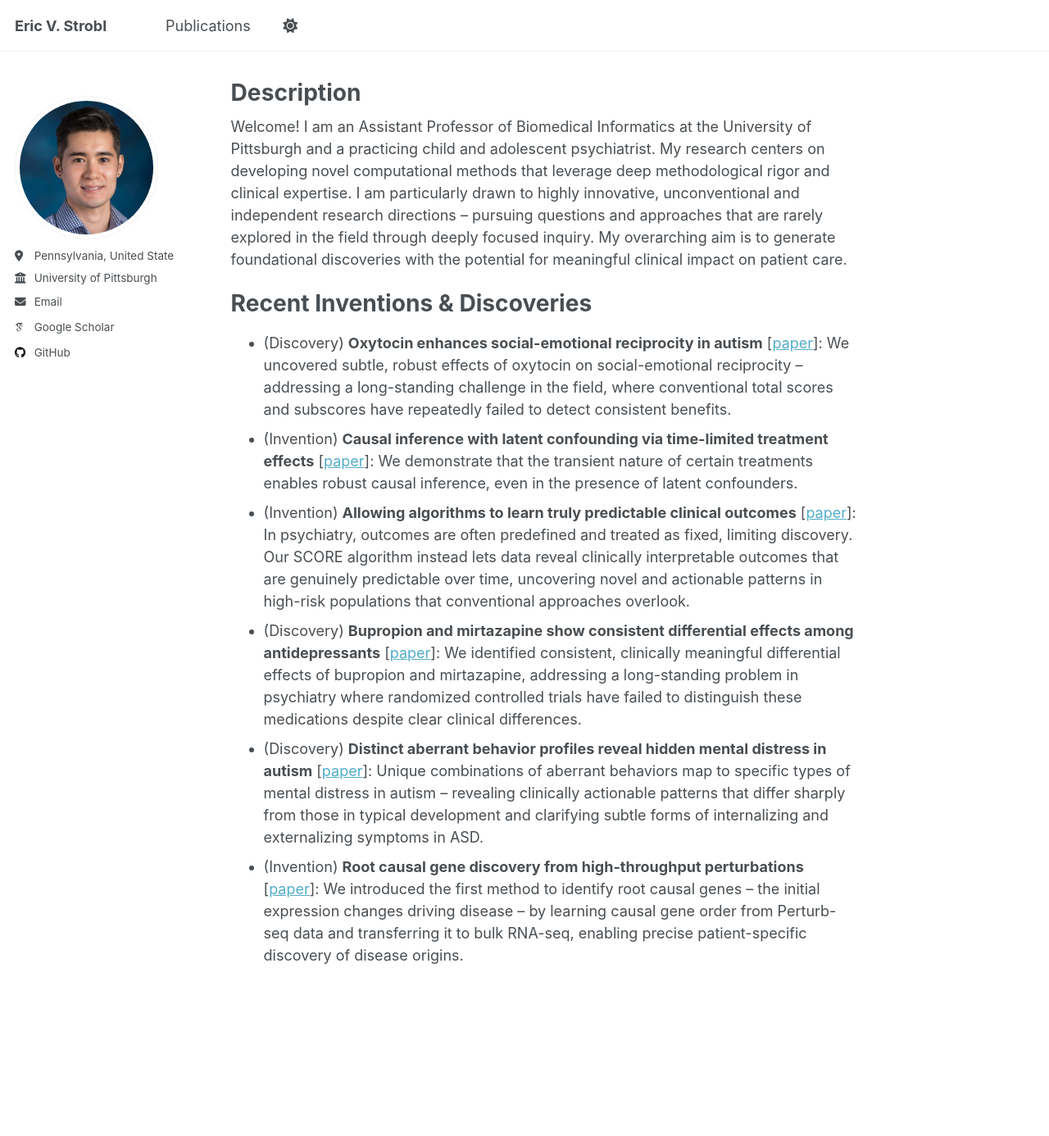
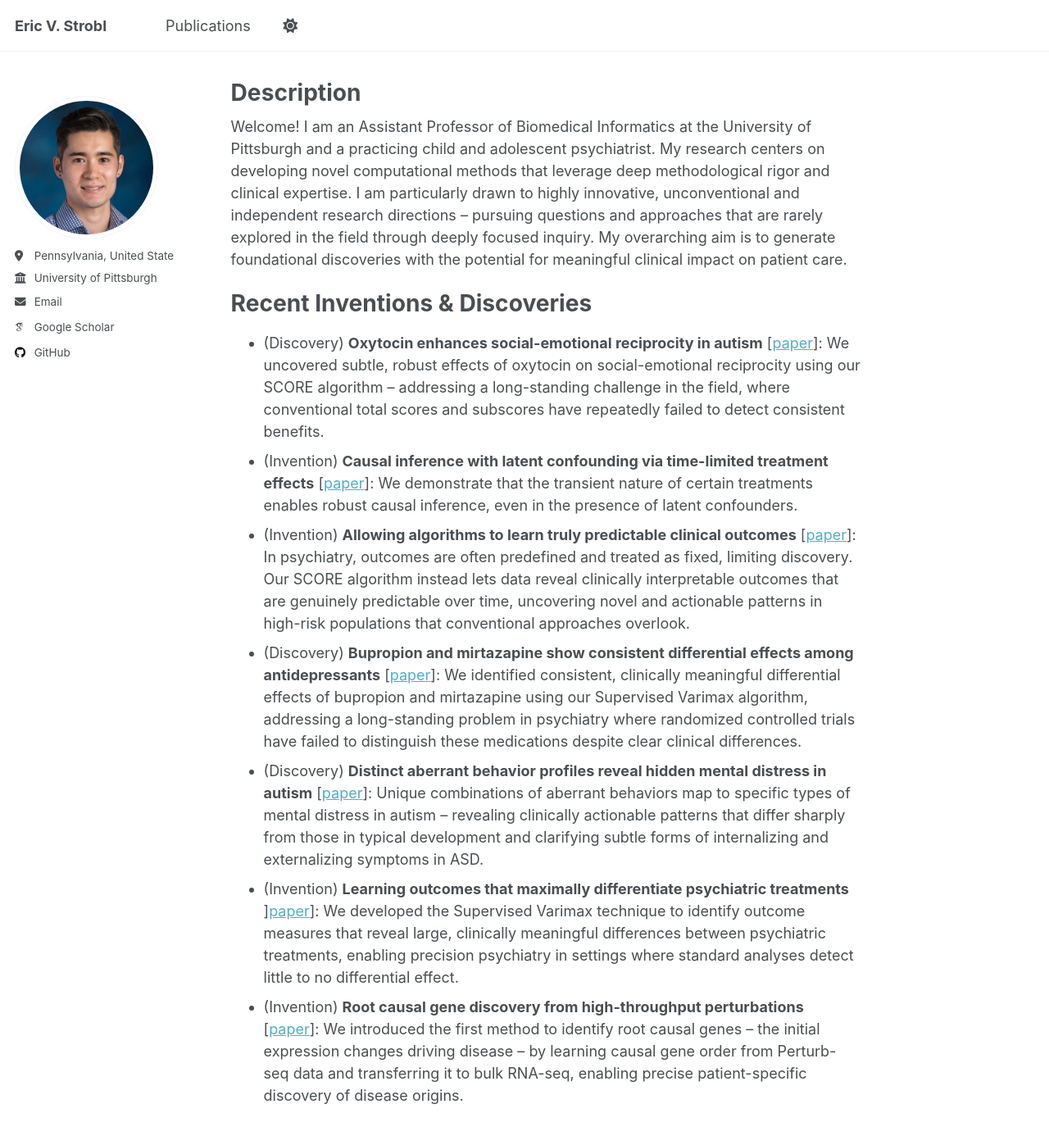
Before and after one commit to ericstrobl/ericstrobl.github.io, a Jekyll site: the page built from _pages/about.md, in a window 1280 px wide and 1400 px high. Shown: the top 1386 px of the window at 82% size. Built offline with Jekyll 4.4.1, drawn with Linux system fonts in a browser that asks for light colours; some web fonts are replaced; a script that is not in the unit is left out.

Commit message:
Update about.md

```diff
--- a/_pages/about.md
+++ b/_pages/about.md
@@ -11,9 +11,10 @@ Welcome! I am an Assistant Professor of Biomedical Informatics at the University
 
 Recent Inventions & Discoveries
 ======
-- (Discovery) **Oxytocin enhances social-emotional reciprocity in autism** [[paper](https://www.medrxiv.org/content/10.1101/2025.07.20.25331870v1)]: We uncovered subtle, robust effects of oxytocin on social-emotional reciprocity -- addressing a long-standing challenge in the field, where conventional total scores and subscores have repeatedly failed to detect consistent benefits.
+- (Discovery) **Oxytocin enhances social-emotional reciprocity in autism** [[paper](https://www.medrxiv.org/content/10.1101/2025.07.20.25331870v1)]: We uncovered subtle, robust effects of oxytocin on social-emotional reciprocity using our SCORE algorithm -- addressing a long-standing challenge in the field, where conventional total scores and subscores have repeatedly failed to detect consistent benefits.
 - (Invention) **Causal inference with latent confounding via time-limited treatment effects** [[paper](https://arxiv.org/pdf/2506.16629)]: We demonstrate that the transient nature of certain treatments enables robust causal inference, even in the presence of latent confounders.
 - (Invention) **Allowing algorithms to learn truly predictable clinical outcomes** [[paper](https://www.medrxiv.org/content/10.1101/2025.04.11.25325553v1)]: In psychiatry, outcomes are often predefined and treated as fixed, limiting discovery. Our SCORE algorithm instead lets data reveal clinically interpretable outcomes that are genuinely predictable over time, uncovering novel and actionable patterns in high-risk populations that conventional approaches overlook.
-- (Discovery) **Bupropion and mirtazapine show consistent differential effects among antidepressants** [[paper](https://www.sciencedirect.com/science/article/pii/S0165032725009930)]: We identified consistent, clinically meaningful differential effects of bupropion and mirtazapine, addressing a long-standing problem in psychiatry where randomized controlled trials have failed to distinguish these medications despite clear clinical differences.
+- (Discovery) **Bupropion and mirtazapine show consistent differential effects among antidepressants** [[paper](https://www.sciencedirect.com/science/article/pii/S0165032725009930)]: We identified consistent, clinically meaningful differential effects of bupropion and mirtazapine using our Supervised Varimax algorithm, addressing a long-standing problem in psychiatry where randomized controlled trials have failed to distinguish these medications despite clear clinical differences.
 - (Discovery) **Distinct aberrant behavior profiles reveal hidden mental distress in autism** [[paper](https://www.medrxiv.org/content/10.1101/2025.02.01.25321517v2)]: Unique combinations of aberrant behaviors map to specific types of mental distress in autism -- revealing clinically actionable patterns that differ sharply from those in typical development and clarifying subtle forms of internalizing and externalizing symptoms in ASD.
+- (Invention) **Learning outcomes that maximally differentiate psychiatric treatments** ][paper](https://www.medrxiv.org/content/10.1101/2024.12.03.24318424v4)]: We developed the Supervised Varimax technique to identify outcome measures that reveal large, clinically meaningful differences between psychiatric treatments, enabling precision psychiatry in settings where standard analyses detect little to no differential effect.
 - (Invention) **Root causal gene discovery from high-throughput perturbations** [[paper](https://elifesciences.org/articles/100949)]: We introduced the first method to identify root causal genes -- the initial expression changes driving disease -- by learning causal gene order from Perturb-seq data and transferring it to bulk RNA-seq, enabling precise patient-specific discovery of disease origins.
```
